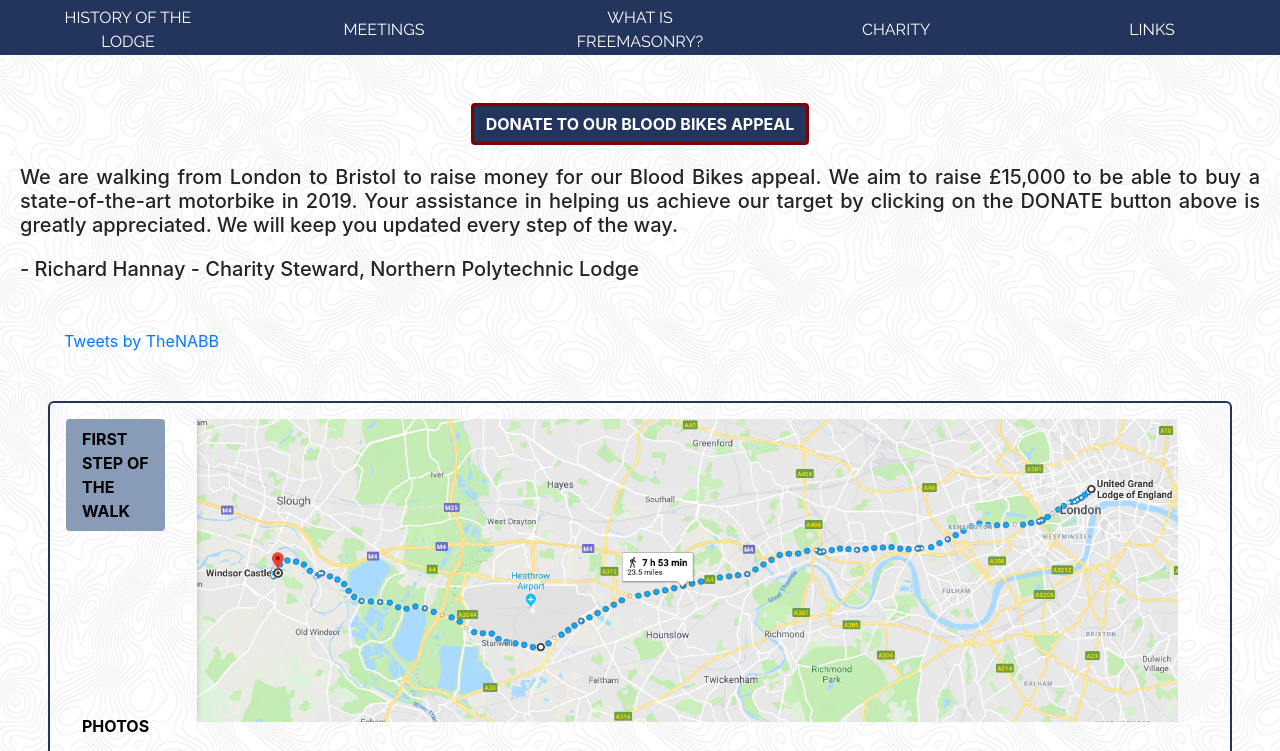
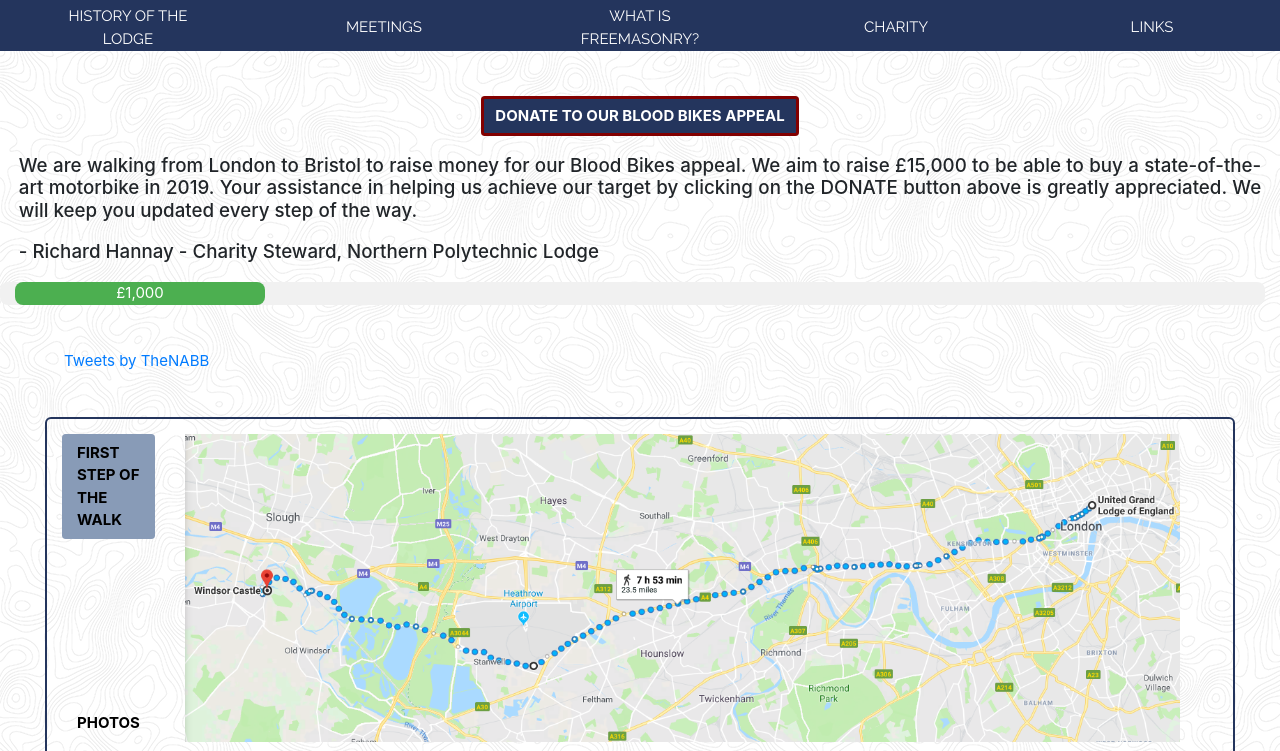
Before and after one commit to AlexBO97/NPL6039, a plain HTML site: page index.html in a window 1280 px wide. Shown: the part 41-792 px from the top of the page. Drawn offline with nearby package versions, Linux system fonts and the light colour scheme; files whose address does not match are found by name.

Commit message:
progress bar

```diff
--- a/index.html
+++ b/index.html
@@ -17,6 +17,7 @@
     <link rel="stylesheet" href="css/enter.css">
     <link rel="stylesheet" href="css/gallery.css">
     <link rel="stylesheet" href="css/bikes.css">
+    <link rel="stylesheet" href="https://www.w3schools.com/w3css/4/w3.css">
 
 
 
@@ -319,6 +320,10 @@
                 <h5 style="margin: 1em; text-align: justify;">We are walking from London to Bristol to raise money for our Blood Bikes appeal. We aim to raise £15,000 to be able to buy a state-of-the-art motorbike in 2019. Your assistance in helping us achieve our target by clicking on the DONATE button above is greatly appreciated. We will keep you updated every step of the way.</h3>
                 <h5 style="margin: 1em;">- Richard Hannay - Charity Steward, Northern Polytechnic Lodge </h3>
 
+                <div class="w3-light-grey w3-round-large" style="padding-left: 1em; margin-right: 1em;">
+                    <div class="w3-container w3-green w3-round-large w3-center" style="width:20%">£1,000</div>
+                </div>
+
                 <div style="margin-left: 5% !important; margin-top: 3em !important;">
                     <a class="twitter-timeline" data-theme="dark" data-width="95%" data-height="500px" data-theme="light" href="https://twitter.com/TheNABB?ref_src=twsrc%5Etfw">Tweets by TheNABB</a> <script async src="https://platform.twitter.com/widgets.js" charset="utf-8"></script>
                 </div>
```
